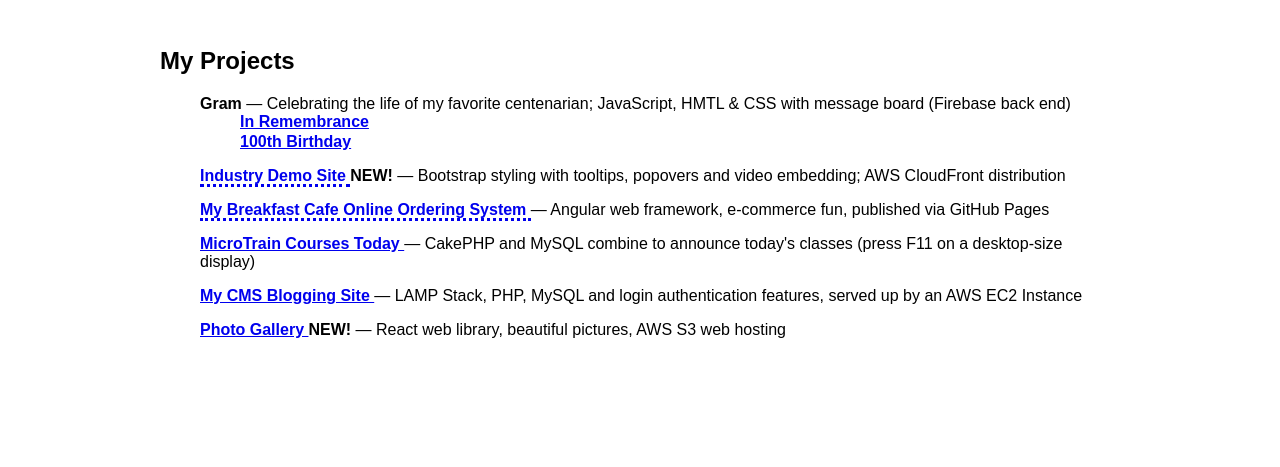
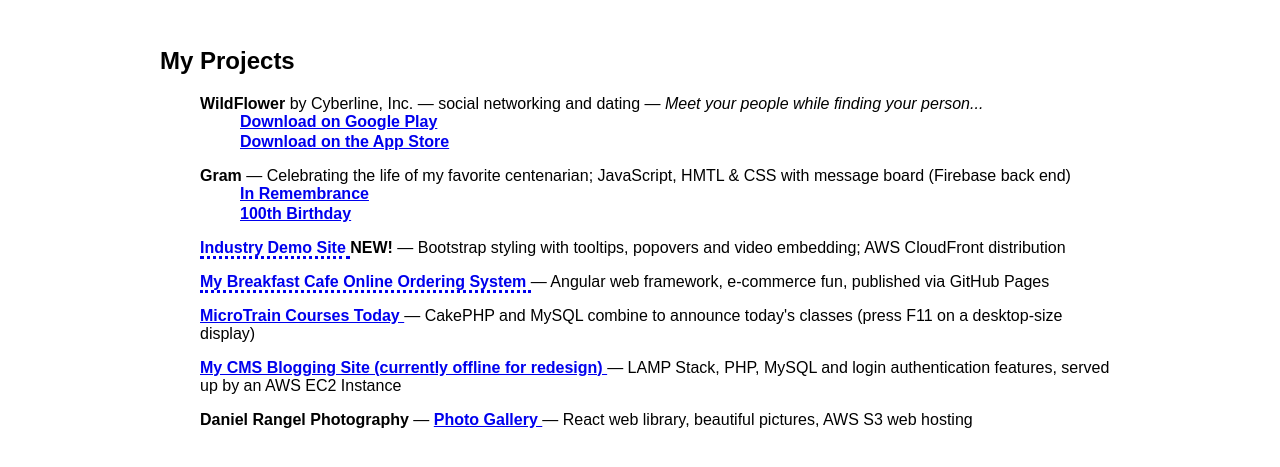
Before and after one commit to whysinati/whysinati.github.io, a website: page index.html in a window 1280 px wide. Shown: the part 223-690 px from the top of the page. Drawn offline with nearby package versions, Linux system fonts and the light colour scheme; a web font is replaced by a local one.

Commit message:
resume and portfolio updates

```diff
--- a/index.html
+++ b/index.html
@@ -44,6 +44,17 @@
     <h2>My Projects</h2>
     <ul>
       <li>
+        <strong>WildFlower</strong> by Cyberline, Inc. &mdash; social networking and dating &mdash; <i>Meet your people while finding your person...</i>
+        <ul>
+          <li>
+            <a class="xtiptext" href="https://www.wildflower.club/download-wf" target="_blank">Download on Google Play</a>
+          </li>
+          <li>
+            <a class="xtiptext" href="https://apps.apple.com/us/app/wildflower-club/id1582121857" target="_blank">Download on the App Store</a>
+          </li>
+        </ul>
+      </li>
+      <li>
         <strong>Gram</strong> &mdash; Celebrating the life of my favorite centenarian; JavaScript, HMTL &amp; CSS with message board (Firebase back end)
         <ul>
           <li>
@@ -76,17 +87,22 @@
         &mdash; CakePHP and MySQL combine to announce today's classes (press F11 on a desktop-size display)
       </li>
       <li>
-        <a class="xtiptext" href="http://imnotadancerijust.dance/" target="_blank">My CMS Blogging Site
+        <a class="xtiptext" href="http://imnotadancerijust.dance/" target="_blank">My CMS Blogging Site (currently offline for redesign)
           <!-- <iframe class="description" src="http://imnotadancerijust.dance/"></iframe> -->
         </a>
         &mdash; LAMP Stack, PHP, MySQL and login authentication features, served up by an AWS EC2 Instance
       </li>
-      <li>
+      <li><strong>Daniel Rangel Photography</strong> &mdash;
+        <a class="xtiptext" href="https://tacosnachosburritos.com/" target="_blank">Photo Gallery
+          <!-- <iframe class="description" src="http://daniel-rangel-gallery.s3-website-us-east-1.amazonaws.com/"></iframe> -->
+        </a>
+        &mdash; React web library, beautiful pictures, AWS S3 web hosting
+      </li>
+      <!-- <li>
         <a class="xtiptext" href="http://daniel-rangel-gallery.s3-website-us-east-1.amazonaws.com/" target="_blank">Photo Gallery
-          <!-- <iframe class="description" src="http://daniel-rangel-gallery.s3-website-us-east-1.amazonaws.com/"></iframe> -->
         </a> <strong>NEW!</strong>
         &mdash; React web library, beautiful pictures, AWS S3 web hosting
-      </li>
+      </li> -->
     </ul>
 
   </main>
```
Also changed, not shown: resume.html (+3 -2 lines).
